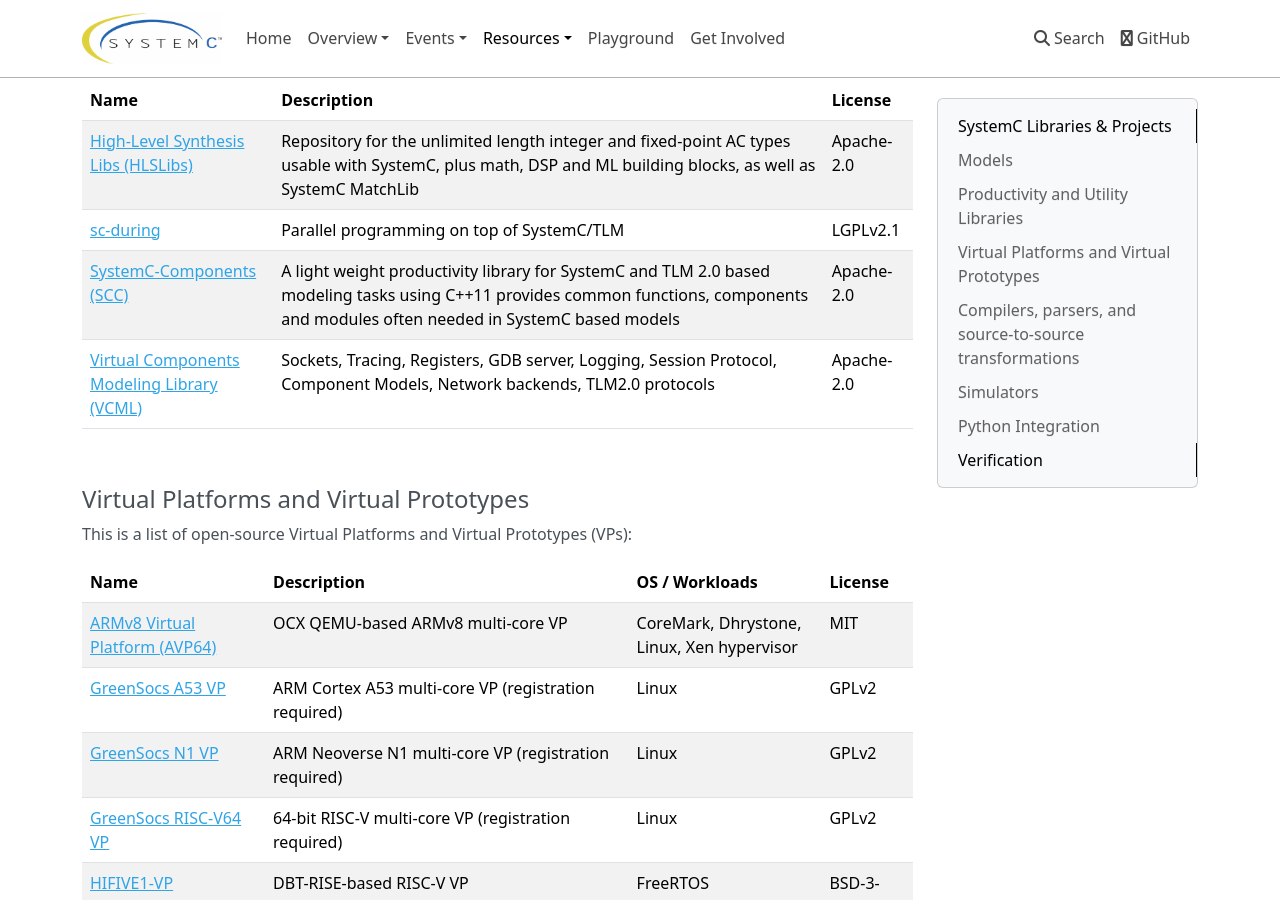
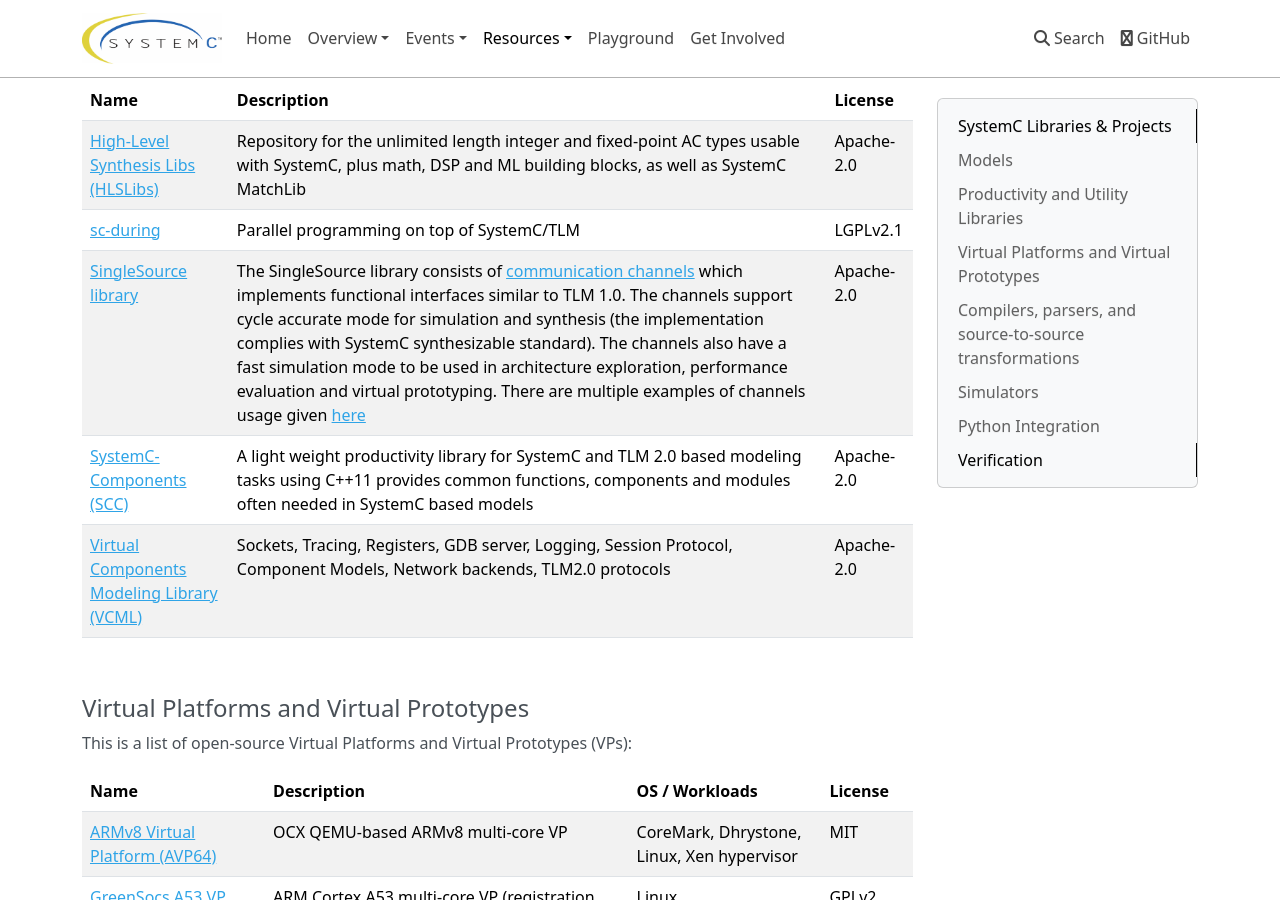
Before and after one commit to accellera-official/systemc.org, an MkDocs documentation site: the page built from docs/resources/projects.md, in a window 1280 px wide and 900 px high, scrolled down 840 px. Built offline with MkDocs 1.6.1, drawn with Linux system fonts in a browser that asks for light colours; nearby versions of some CDN libraries; some of the changed text lies outside the part shown.

Commit message:
address #40, #41, #42
Signed-off-by: Martin Barnasconi <martin.barnasconi@nxp.com>

```diff
--- a/docs/resources/projects.md
+++ b/docs/resources/projects.md
@@ -25,6 +25,7 @@
 |:---------------------------- | :------------------------------------------------------------------------------------- | :--------------------------- |
 | [High-Level Synthesis Libs (HLSLibs)][13] | Repository for the unlimited length integer and fixed-point AC types usable with SystemC, plus math, DSP and ML building blocks, as well as SystemC MatchLib | Apache-2.0 |
 | [sc-during][26] | Parallel programming on top of SystemC/TLM | LGPLv2.1 |
+| [SingleSource library][31] | The SingleSource library consists of [communication channels][32] which implements functional interfaces similar to TLM 1.0. The channels support cycle accurate mode for simulation and synthesis (the implementation complies with SystemC synthesizable standard). The channels also have a fast simulation mode to be used in architecture exploration, performance evaluation and virtual prototyping. There are multiple examples of channels usage given [here](https://github.com/intel/systemc-compiler/tree/main/designs/single_source) | Apache-2.0 |
 | [SystemC-Components (SCC)][5] | A light weight productivity library for SystemC and TLM 2.0 based modeling tasks using C++11 provides common functions, components and modules often needed in SystemC based models | Apache-2.0 |
 | [Virtual Components Modeling Library (VCML)][6]  | Sockets, Tracing, Registers, GDB server, Logging, Session Protocol, Component Models, Network backends, TLM2.0 protocols | Apache-2.0 |
 
@@ -76,6 +77,7 @@
 
 | Name       | Description                                                                                                              | License    |
 | :--------- | :----------------------------------------------------------------------------------------------------------------------- | :--------- |
+| [Assertions][33] | These SystemC assertions are intended to be used in simulation to check design correctness. These assertions are translated into equivalent SystemVerilog assertions (SVA) using the [SystemC compiler][31] | Apache-2.0 |
 | [CRAVE][27] | Constrained RAndom Verification Environment | Apache-2.0 |
 | [FC4SC][28] | Functional Coverage for SystemC | Apache-2.0 |
 | [UVM-Connect][23] | UVM-based library that provides TLM1 and TLM2 connectivity and object passing between SystemC and SystemVerilog UVM models and components | Apache-2.0 |
```
Also changed, not shown: other parts of docs/resources/projects.md (+3 -0 lines), docs/resources/education.md (+2 -0 lines).
